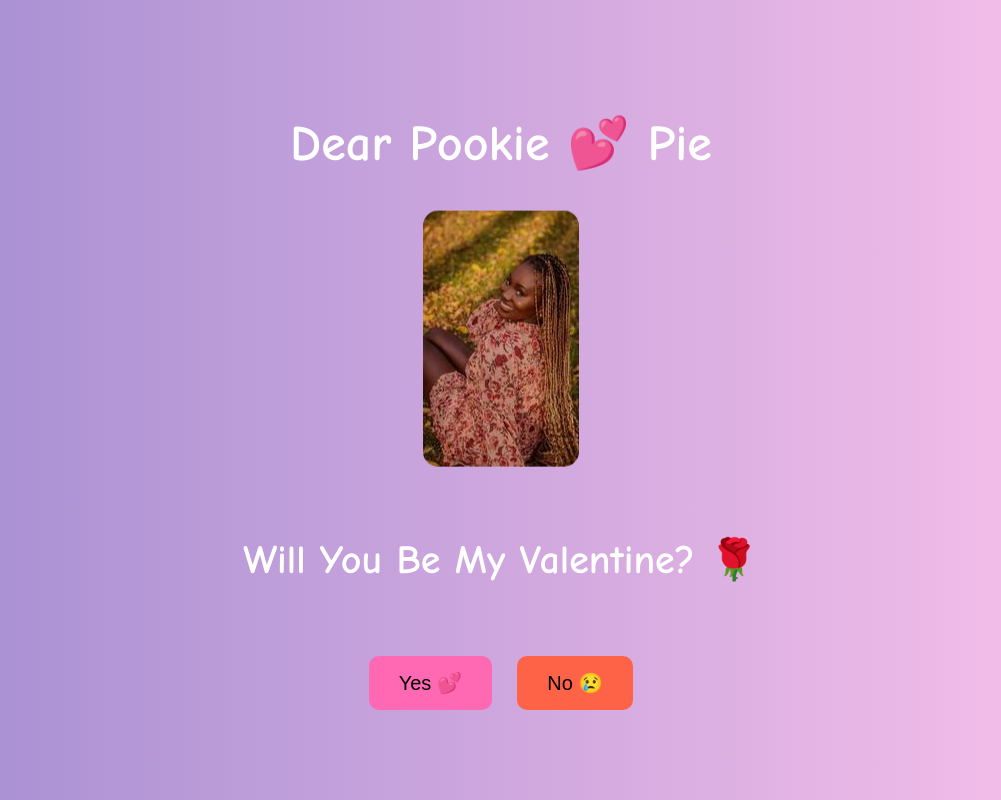
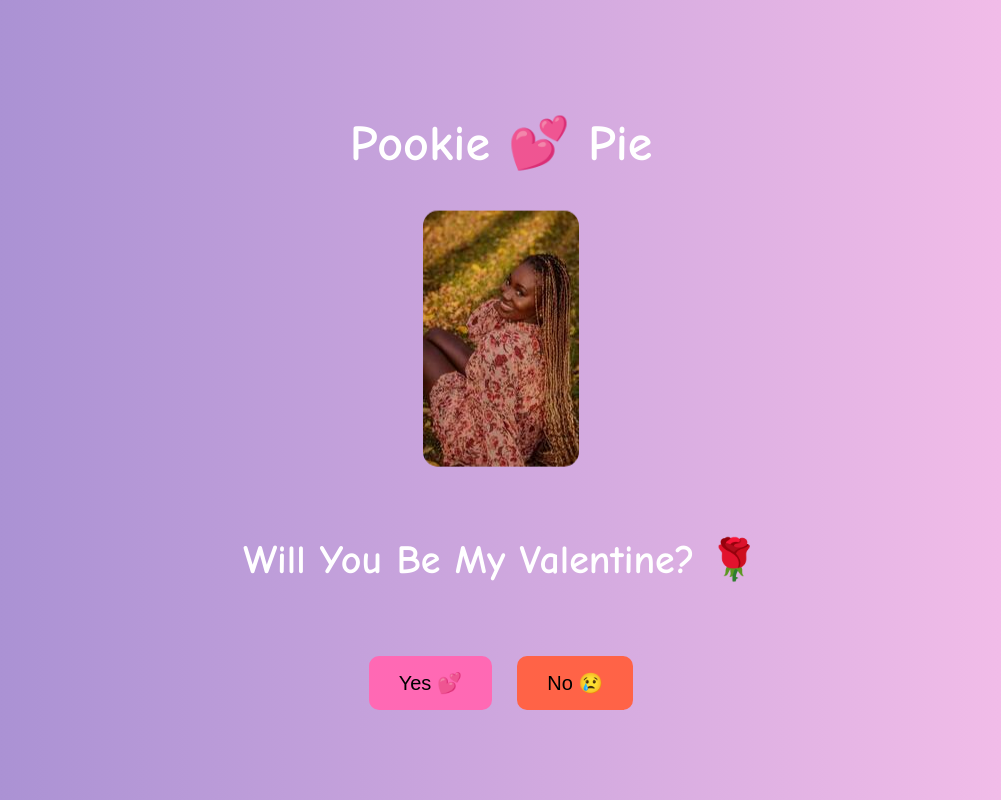
Before and after one commit to omation/fantaval, a plain HTML site: page index.html in a window 1280 px wide. Shown: the whole page, without its empty margins (139-1140 px from the left). Drawn offline with nearby package versions, Linux system fonts and the light colour scheme.

```diff
--- a/index.html
+++ b/index.html
@@ -71,7 +71,7 @@
 
 <!-- Valentine Question Slide -->
 <div class="slide" id="slideQuestion" style="display:flex; background: linear-gradient(to right, #a18cd1, #fbc2eb);">
-  <h1 style="font-size: 50px;">Dear Pookie 💕 Pie</h1>
+  <h1 style="font-size: 50px;">Pookie 💕 Pie</h1>
   <img src="fanta.jpg" alt="Fanta">
   <h2 style="font-size:40px;">Will You Be My Valentine? 🌹</h2>
   <div class="buttons">
```
